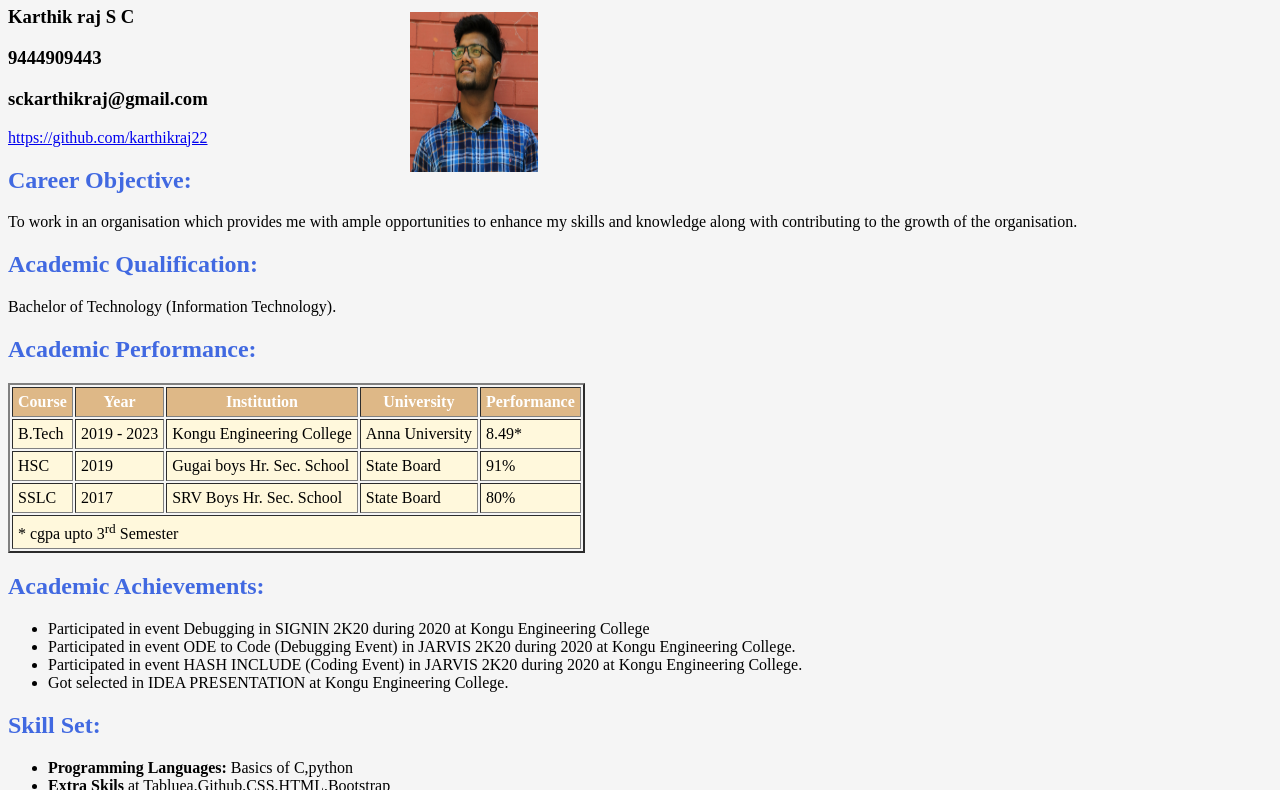
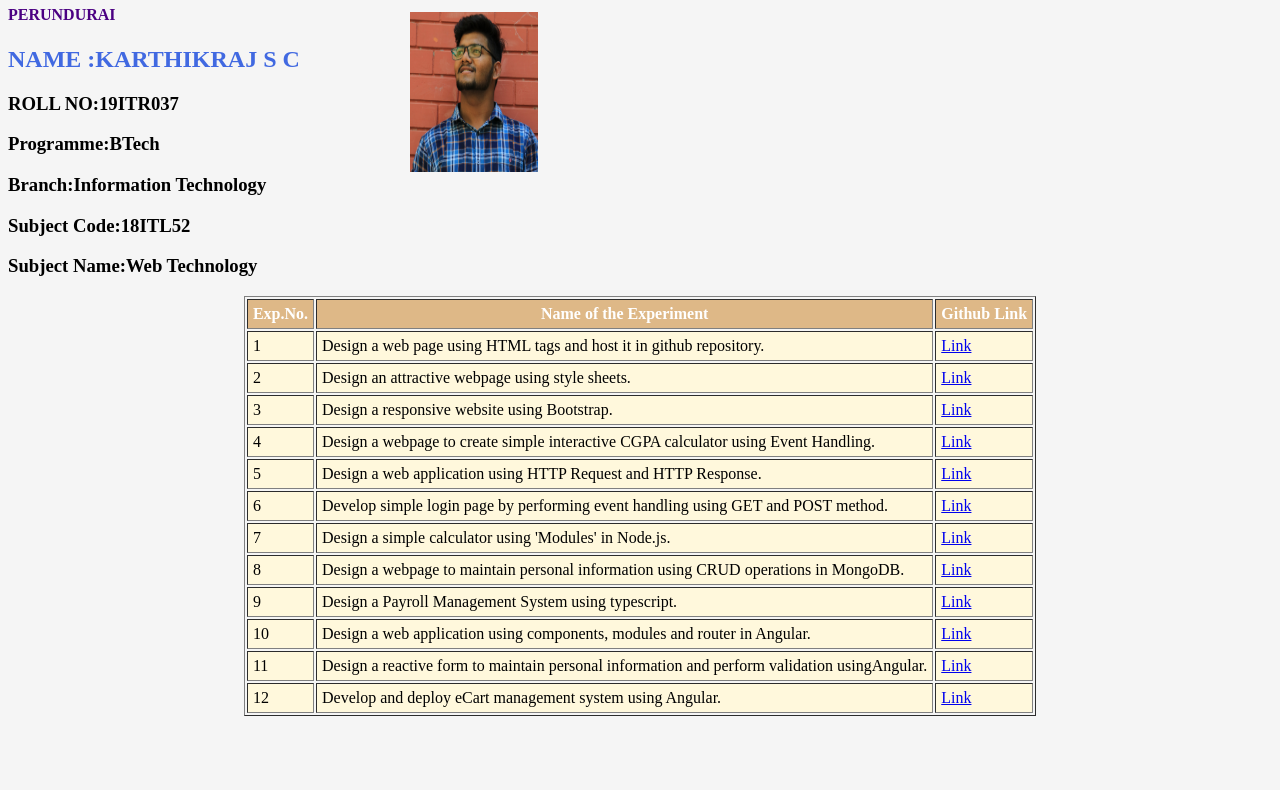
Before and after one commit to karthikraj22/lab_resume, a plain HTML site: page index.html in a window 1280 px wide. Shown: the part 60-850 px from the top of the page. After the commit the page ends 800 px from the top, so only its background shows below. Drawn offline with Linux system fonts and the light colour scheme.

Commit message:
Add files via upload

```diff
--- a/index.html
+++ b/index.html
@@ -1,106 +1,88 @@
-<h1>Resume</h1>
-<link rel="stylesheet" href="style.css"><div id="details">
-    <h3>Karthik raj S C</h3>
-    <h3>9444909443</h3>
-      <h3>sckarthikraj@gmail.com</h3>
-    <a href="https://github.com/karthikraj22">https://github.com/karthikraj22</a>
-  <img src="./images/karthik.jpg" alt="my dp">
-  <h2>Career Objective:</h2>
-  <p>
-    To work in an organisation which provides me with ample opportunities to enhance my skills and knowledge along with contributing to the growth of the organisation.
-  </p>
-  <h2>Academic Qualification:</h2>
-  <p>Bachelor of Technology (Information Technology).</p>
-  <h2>Academic Performance:</h2>
-  <table border="2">
-    <thead>
+<html>
+    <head>
+        <title> 19ITR037 LAB RECORD</title>
+    </head>
+    <body >
+        <link rel="stylesheet" href="style.css">
+        <h1 > KONGU ENGINEERING COLLEGE</h1>
+        <h4>PERUNDURAI</h4>
+            <h2 > NAME :KARTHIKRAJ S C </h2>
+            <h3> ROLL NO:19ITR037 </h3>
+            <img src="./images/karthik.jpg" alt="" width="200" height="200">
+            <h3> Programme:BTech</h3>
+            <h3>Branch:Information Technology</h3>
+            <h3>Subject Code:18ITL52</h3>
+             <h3>Subject Name:Web Technology</h3>
+
+
+<div id="table-align">
+    <table border="1">
         <tr>
-        <th>Course</th>
-        <th>Year</th>
-        <th>Institution</th>
-        <th>University</th>
-        <th>Performance</th>
-      </tr>
-    </thead>
-    <tbody>
-      <tr>
-        <td>B.Tech</td>
-        <td>2019 - 2023</td>
-        <td>Kongu Engineering College</td>
-        <td>Anna University</td>
-        <td>8.49*</td>
+            <th>Exp.No.</th>
+            <th>Name of the Experiment</th>
+            <th>Github Link</th>
         </tr>
         <tr>
-        <td>HSC</td>
-        <td>2019</td>
-        <td>Gugai  boys Hr. Sec. School </td>
-        <td>State Board</td>
-        <td>91%</td>
+            <td>1</td>
+            <td>Design a web page using HTML tags and host it in github repository.</td>
+            <td><a href="https://karthikraj22.github.io/lab_resume/" >Link</a></td>
         </tr>
         <tr>
-        <td>SSLC</td>
-        <td>2017</td>
-        <td> SRV Boys Hr. Sec. School </td>
-        <td>State Board</td>
-        <td>80%</td>
-      </tr>
-    </tbody>
-    <tfoot>
-      <td colspan="5">* cgpa upto 3<sup>rd</sup> Semester</td>
-    </tfoot>
-  </table>
-  <h2>Academic Achievements:</h2>
-  <ul>
-    <li>Participated in event Debugging in SIGNIN 2K20 during 2020 at Kongu Engineering College</li>
-    <li>Participated in event ODE to Code (Debugging Event) in JARVIS 2K20 during 2020 at Kongu Engineering College. </li>
-    <li>Participated in event HASH INCLUDE (Coding Event) in JARVIS 2K20 during 2020 at Kongu Engineering College. </li>
-    <li>Got selected in IDEA PRESENTATION at Kongu Engineering College. </li>
-  </ul>
-  <h2>Skill Set:</h2>
-  <ul>
-    <li><strong>Programming Languages:</strong> Basics of C,python</li>
-    <li><strong>Extra Skils</strong> at Tabluea,Github,CSS,HTML,Bootstrap</li>
-  </ul>
-  <h2>Area of Interest:</h2>
-  <ul>
-    <li>Web Technology</li>
-    <li>Video editing</li>
-    <li>Photography</li>
-  </ul>
-  <h2>Personal Particulars:</h2>
-  <table border="1">
-    <tr>
-      <td>Name:</td>
-      <td>Karthikraj S C</td>
+            <td>2</td>
+            <td>Design an attractive webpage using style sheets.</td>
+            <td><a href="https://karthikraj22.github.io/hospital/">Link</a></td>
         </tr>
         <tr>
-      <td>DOB:</td>
-      <td>22.03.2002</td>
+            <td>3</td>
+            <td>Design a responsive website using Bootstrap.</td>
+            <td><a href="https://karthikraj22.github.io/pharmacybs/" >Link</a></td>
         </tr>
         <tr>
-      <td>Email ID</td>
-      <td>sckarthikraj@gmail.com</td>
+            <td>4</td>
+            <td>Design a webpage to create simple interactive CGPA calculator using Event Handling.</td>
+            <td><a href="#" >Link</a></td>
         </tr>
         <tr>
-      <td>Father’s Name</td>
-      <td>SenthilKumar K</td>
+            <td>5</td>
+            <td>Design a web application using HTTP Request and HTTP Response.</td>
+            <td><a href="#" >Link</a></td>
         </tr>
         <tr>
-      <td>Mother’s Name</td>
-      <td>Chithra S M</td>
+            <td>6</td>
+            <td>Develop simple login page by performing event handling using GET and POST method.</td>
+            <td><a href="#" >Link</a></td>
         </tr>
         <tr>
-      <td>Languages</td>
-      <td>Tamil, English</td>
+            <td>7</td>
+            <td>Design a simple calculator using 'Modules' in Node.js.</td>
+            <td><a href="#" >Link</a></td>
         </tr>
         <tr>
-      <td>Address</td>
-      <td>8/1,Vedimarunthu Kadai Road ,M G R Nagar,Nethimedu,Salem- 636002</td>
+            <td>8</td>
+            <td>Design a webpage to maintain personal information using CRUD operations in MongoDB.</td>
+            <td><a href="#" >Link</a></td>
+        </tr>
+        <tr>
+            <td>9</td>
+            <td>Design a Payroll Management System using typescript.</td>
+            <td><a href="#" >Link</a></td>
+        </tr>
+        <tr>
+            <td>10</td>
+            <td>Design a web application using components, modules and router in Angular.</td>
+            <td><a href="#" >Link</a></td>
+        </tr>
+        <tr>
+            <td>11</td>
+            <td>Design a reactive form to maintain personal information and perform validation usingAngular.</td>
+            <td><a href="#" >Link</a></td>
+        </tr>
+        <tr>
+            <td>12</td>
+            <td>Develop and deploy eCart management system using Angular.</td>
+            <td><a href="#" >Link</a></td>
         </tr>
     </table>
-  <h4>Date:<span>26/07/2021</span></h4>
-  <h4>Place:<span>Salem</span></h4>
-  <em>(Karthikraj S C)</em>
+</div>
     </body>
-
 </html>
```
Lines whose indentation alone changed are shown as unchanged.
